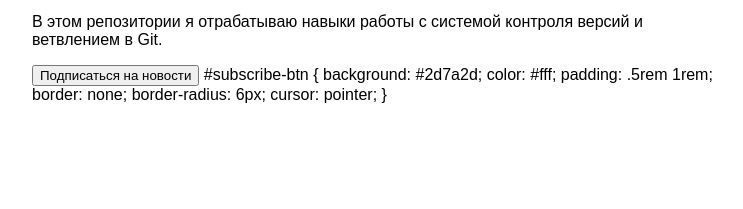
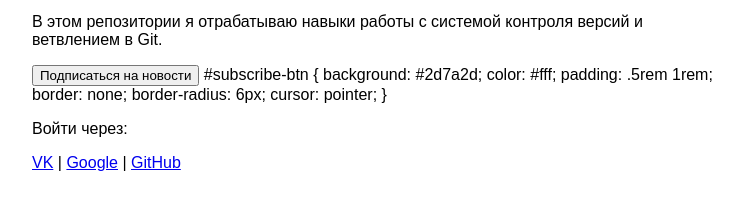
Before and after one commit to nostyakrytaya/tmp1, a plain HTML site: page index.html in a window 1280 px wide. Shown: the part 129-338 px from the top of the page, without its empty margins (258-1001 px from the left). Drawn offline with Linux system fonts and the light colour scheme.

Commit message:
ФАйл изменен

```diff
--- a/index.html
+++ b/index.html
@@ -15,5 +15,9 @@
      и ветвлением в Git.</p>
      <button id="subscribe-btn">Подписаться на новости</button>
      #subscribe-btn { background: #2d7a2d; color: #fff; padding: .5rem 1rem; border: none; border-radius: 6px; cursor: pointer; }
+     <div class="social-login">
+  <p>Войти через:</p>
+  <a href="#">VK</a> | <a href="#">Google</a> | <a href="#">GitHub</a>
+</div>
 </body>
 </html>
```
